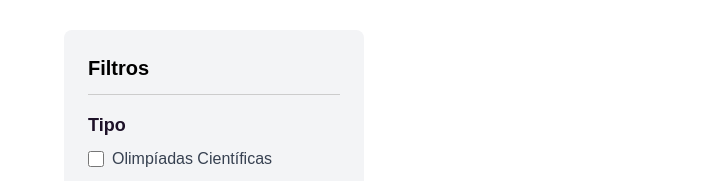
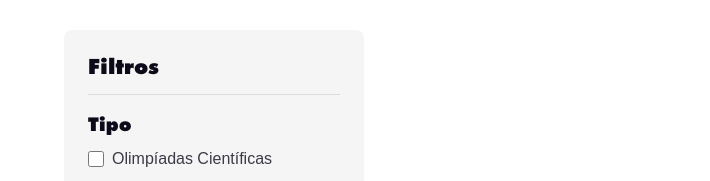
Before and after one commit to accessplus2024/AccessPlus, a Nuxt app: page /oportunidades in a window 1280 px wide. Shown: the part 444-625 px from the top of the page, without its empty margins (0-710 px from the left). Built offline with nearby package versions, Linux system fonts and the light colour scheme; no server answers; some icons are missing; what stein-js-client would draw is missing.

Commit message:
feat: rebrand filter components with brand tokens

```diff
--- a/components/FilterGroup.vue
+++ b/components/FilterGroup.vue
@@ -2,24 +2,21 @@
 const props = defineProps({
   title: String,
   filters: Array,
-  selectedFilters: Object, // Filter set
+  selectedFilters: Object,
   displayNames: Object,
   filterType: String,
-});
+})
 
-const emit = defineEmits(["toggle-filter"]);
-
-const toggleFilter = (filter) => {
-  emit("toggle-filter", filter, props.filterType);
-};
+const emit = defineEmits(["toggle-filter"])
+const toggleFilter = (filter) => emit("toggle-filter", filter, props.filterType)
 </script>
 
 <template>
   <div class="mb-6">
     <template v-if="title !== 'Palavras-chave'">
-      <hr class="border-t border-[#CCCCCC] mb-4" />
+      <hr class="border-t border-text/10 mb-4" />
     </template>
-    <h3 class="text-lg font-semibold mb-2 text-[#1D1128]">{{ title }}</h3>
+    <h3 class="text-lg font-display font-bold mb-2 text-text">{{ title }}</h3>
     <div class="space-y-2">
       <label
         v-for="filter in filters"
@@ -30,9 +27,9 @@ const toggleFilter = (filter) => {
           type="checkbox"
           :checked="selectedFilters.has(filter)"
           @change="toggleFilter(filter)"
-          class="form-checkbox h-4 w-4 text-purple-600 mr-2"
+          class="form-checkbox h-4 w-4 mr-2 accent-primary"
         />
-        <span class="text-gray-700">{{ displayNames[filter] || filter }}</span>
+        <span class="text-text/80 font-body">{{ displayNames[filter] || filter }}</span>
       </label>
     </div>
   </div>
--- a/components/FiltersSidebar.vue
+++ b/components/FiltersSidebar.vue
@@ -27,10 +27,10 @@ const toggleFilter = (filter, filterType) => {
 
 <template>
   <aside
-    class="hidden md:block w-1/4 bg-gray-100 text-black p-6 rounded-lg h-fit sticky top-4"
+    class="hidden md:block w-1/4 bg-surface text-text p-6 rounded-lg h-fit sticky top-4"
     style="min-width: 300px"
   >
-    <h2 class="text-xl font-semibold text-black mb-3">Filtros</h2>
+    <h2 class="text-xl font-display font-bold text-text mb-3">Filtros</h2>
 
     <FilterGroup
       title="Tipo"
--- a/components/MobileFilters.vue
+++ b/components/MobileFilters.vue
@@ -36,16 +36,16 @@ const closeFilters = () => {
       class="flex items-end justify-center min-h-screen px-4 pt-4 pb-20 text-center sm:block sm:p-0"
     >
       <div
-        class="fixed inset-0 bg-gray-500 bg-opacity-75 transition-opacity"
+        class="fixed inset-0 bg-black/60 transition-opacity"
         @click="closeFilters"
       ></div>
       <div
-        class="relative inline-block w-full max-w-md p-6 my-8 overflow-y-auto text-left align-middle transform bg-white shadow-xl rounded-2xl"
+        class="relative inline-block w-full max-w-md p-6 my-8 overflow-y-auto text-left align-middle transform bg-bg shadow-xl rounded-2xl"
         style="max-height: 80vh; overflow-y: auto"
       >
         <button
           @click="closeFilters"
-          class="absolute top-4 right-4 text-gray-400 hover:text-gray-500 transition duration-200"
+          class="absolute top-4 right-4 text-text/60 hover:text-text transition duration-200"
         >
           <span class="sr-only">Close</span>
           <svg
@@ -120,7 +120,7 @@ const closeFilters = () => {
         <div class="mt-6">
           <button
             @click="closeFilters"
-            class="w-full bg-[#FFB84C] text-white px-6 py-3 rounded-lg hover:bg-[#FF9F00] transition duration-200"
+            class="w-full bg-primary text-white px-6 py-3 rounded-lg font-body hover:bg-primary/90 transition duration-200"
           >
             Aplicar Filtros
           </button>
```
